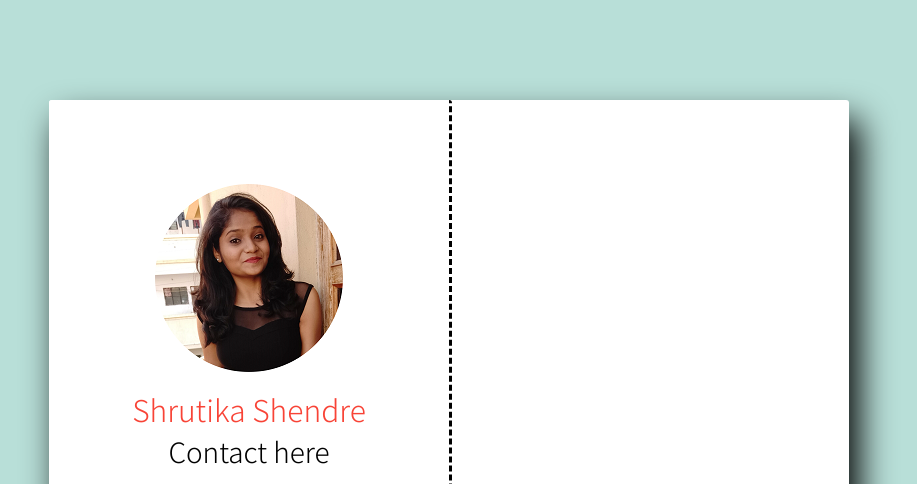
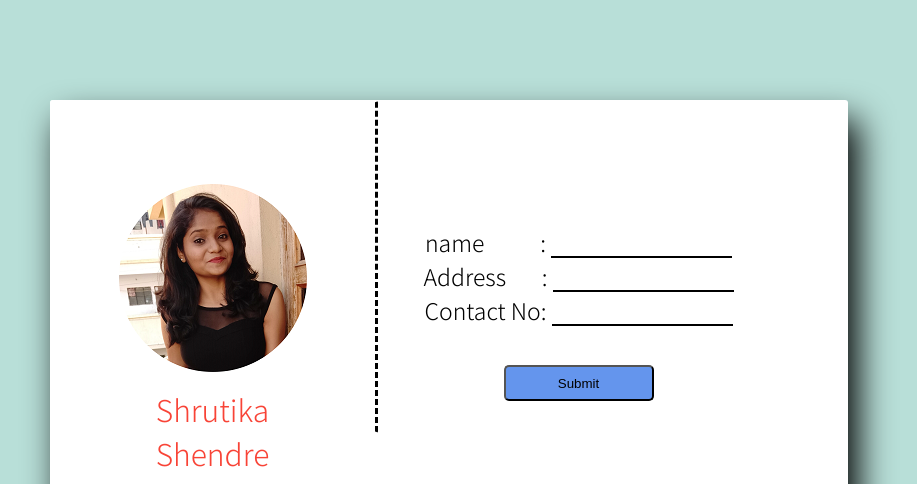
Before and after one commit to ShrutikaShendre/project, a plain HTML site: page contact.html in a window 1280 px wide. Shown: the top 484 px of the page, without its empty margins (191-1108 px from the left). Drawn offline with Linux system fonts and the light colour scheme.

Commit message:
Update contact.css

```diff
--- a/contact.css
+++ b/contact.css
@@ -4,8 +4,8 @@ body{
     background-color: #B8DFD8;
 }
 .box1{
-    height: 554px;
-    width: 800px;
+    height: 500px;
+    width: 798px;
     background-color: white;
     border-radius: 3px;
     margin:100px auto;
@@ -13,8 +13,8 @@ body{
 }
 .box11{
     display: inline-block;
-    height: 553px;
-    width: 400px;
+    height: 334px;
+    width: 325px;
     background-color: white;
     border-radius: 3px;
     border-right:  dashed;
```
